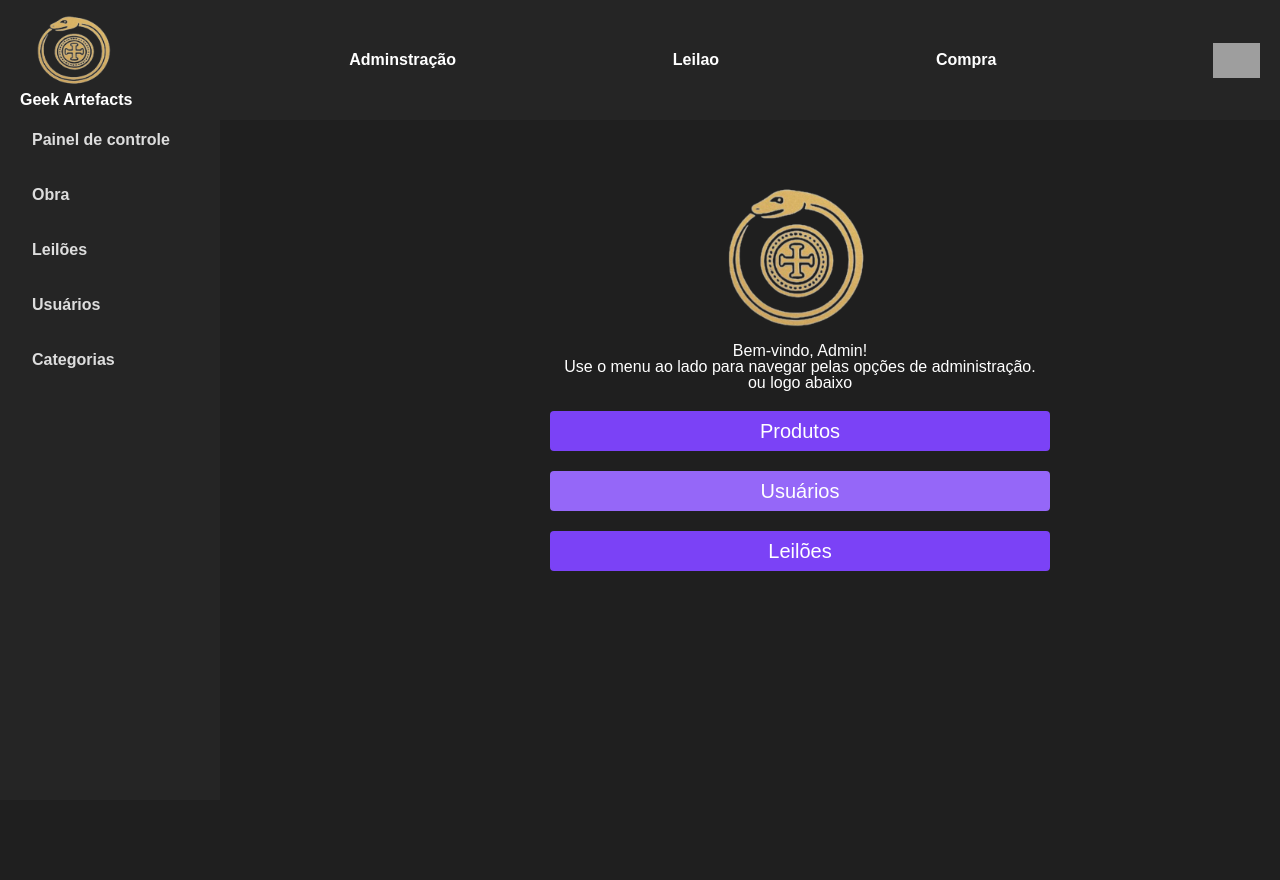
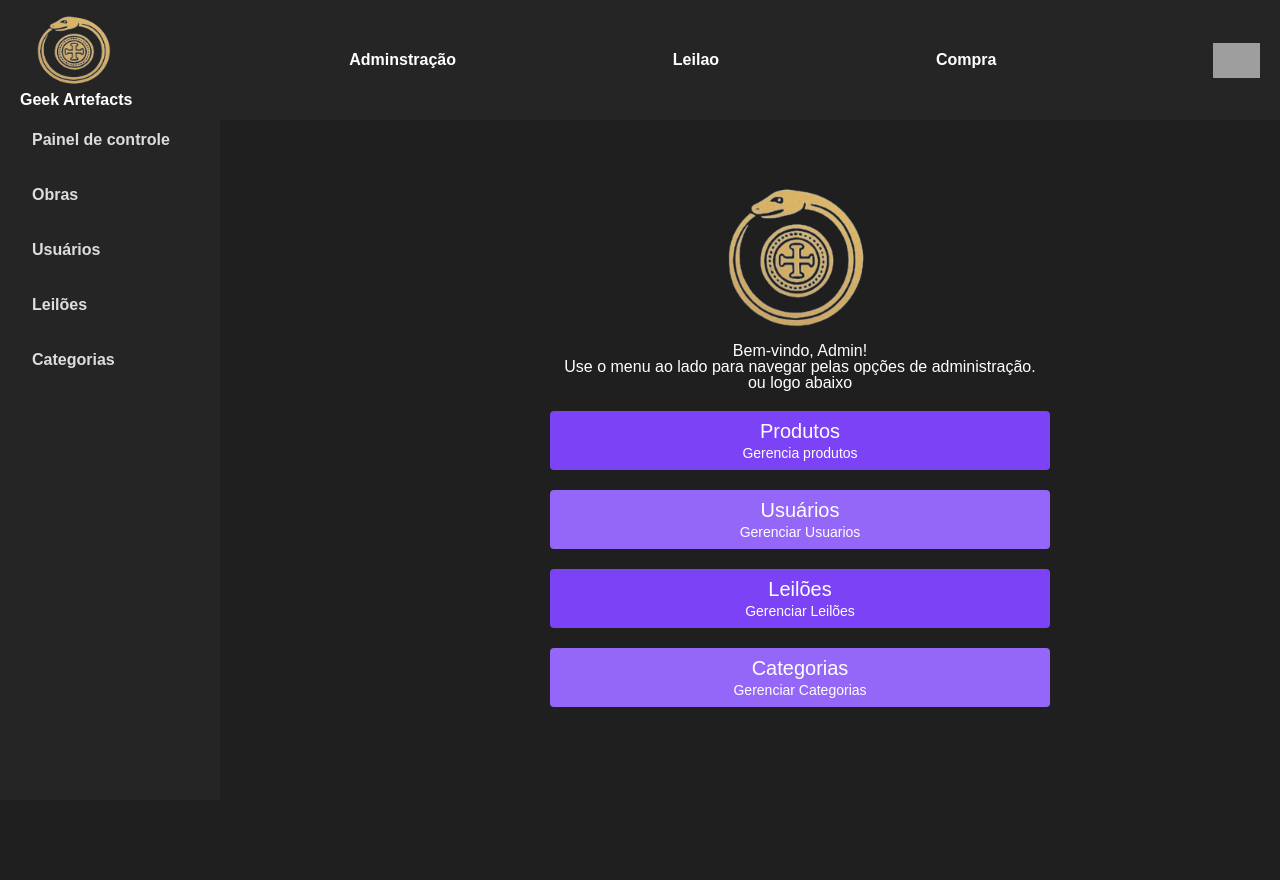
Before and after one commit to sergiosmattos/projeto_web1, a PHP site: page /dashboardAdmin.html in a window 1280 px wide; the page is wider, and only the part inside the window is pictured. Run offline with PHP 8.4, Linux system fonts and the light colour scheme; grey boxes are pictures that could not be loaded.

Commit message:
adicionando opcaoes

```diff
--- a/Usuario/listarUsuario.html
+++ b/Usuario/listarUsuario.html
@@ -25,8 +25,8 @@
     <aside class="sidebar">
         <a href="../dashboardAdmin.html">Painel de controle</a>
         <a href="#">Obra</a>
+        <a href="#">Usuários</a>
         <a href="#">Leilões</a>
-        <a href="#">Usuários</a>
         <a href="#">Categorias</a>
     </aside>
 
--- a/css/admin.css
+++ b/css/admin.css
@@ -115,11 +115,18 @@ main h1 {
     border-radius: 4px;
 }
 
+.deshboard p {
+    color: white;
+    align-items: center;
+    font-size: 14px;
+    padding-top: 5px;
+}
+
 .deshboard a:hover {
     opacity: 0.9;
 }
 
-.deshboard-produto, .deshboard-usuario, .deshboard-leilao {
+.deshboard-produto, .deshboard-usuario, .deshboard-leilao, .deshboard-cetegoria {
     text-align: center;
 }
 
@@ -134,3 +141,7 @@ main h1 {
 .deshboard-leilao {
     background-color: #7b42f6;
 }
+
+.deshboard-cetegoria {
+    background-color: #9567f8;
+}
--- a/dashboardAdmin.html
+++ b/dashboardAdmin.html
@@ -23,9 +23,9 @@
 
     <aside class="sidebar">
         <a href="#">Painel de controle</a>
-        <a href="#">Obra</a>
+        <a href="#">Obras</a>
+        <a href="#">Usuários</a>
         <a href="#">Leilões</a>
-        <a href="#">Usuários</a>
         <a href="#">Categorias</a>
     </aside>
 
@@ -39,15 +39,24 @@
         <section class="deshboard">
             <a href="#" class="deshboard-produto">
                 <h2>Produtos</h2>
+                <p>Gerencia produtos</p>
             </a>
 
             <a href="Usuario/listarUsuario.html" class="deshboard-usuario">
                 <h2>Usuários</h2>
+                <p>Gerenciar Usuarios</p>
             </a>
 
             <a href="" class="deshboard-leilao">
                 <h2>Leilões</h2>
+                <p>Gerenciar Leilões</p>
             </a>
+
+            <a href="#" class="deshboard-cetegoria">
+                <h2>Categorias</h2>
+                <p>Gerenciar Categorias</p>
+            </a>
+
         </section>
 
     </main>
```
